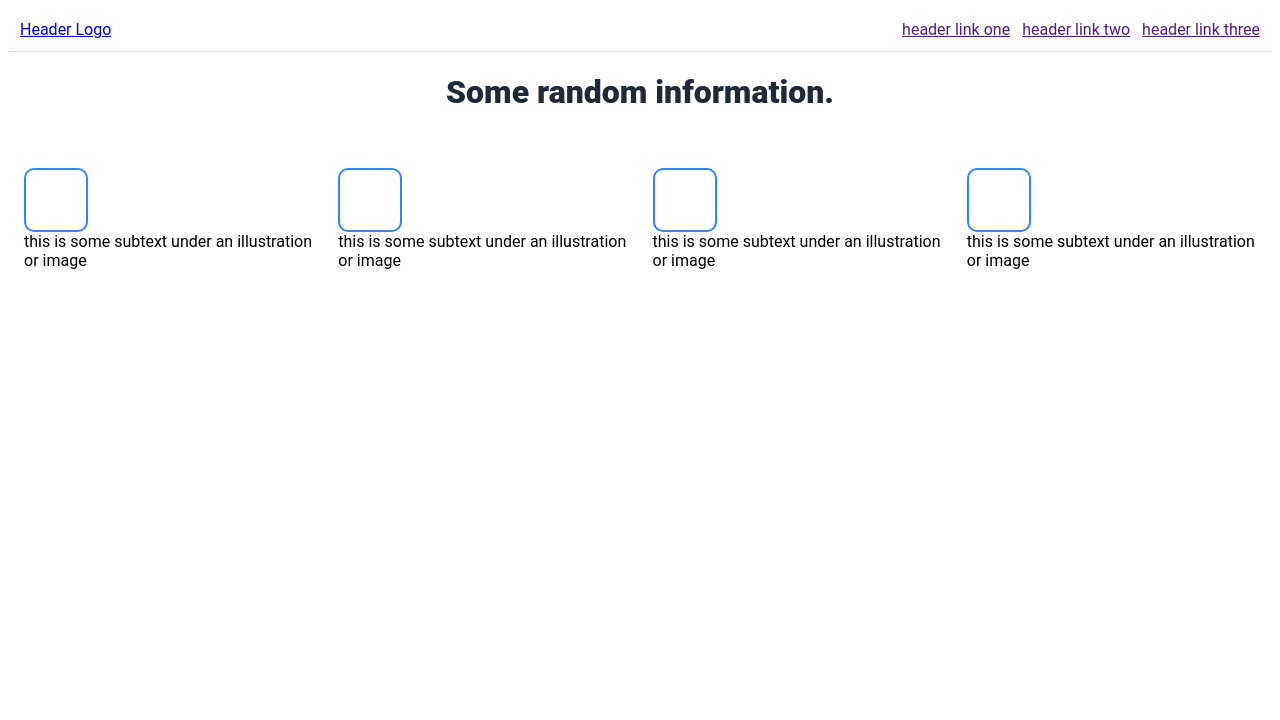
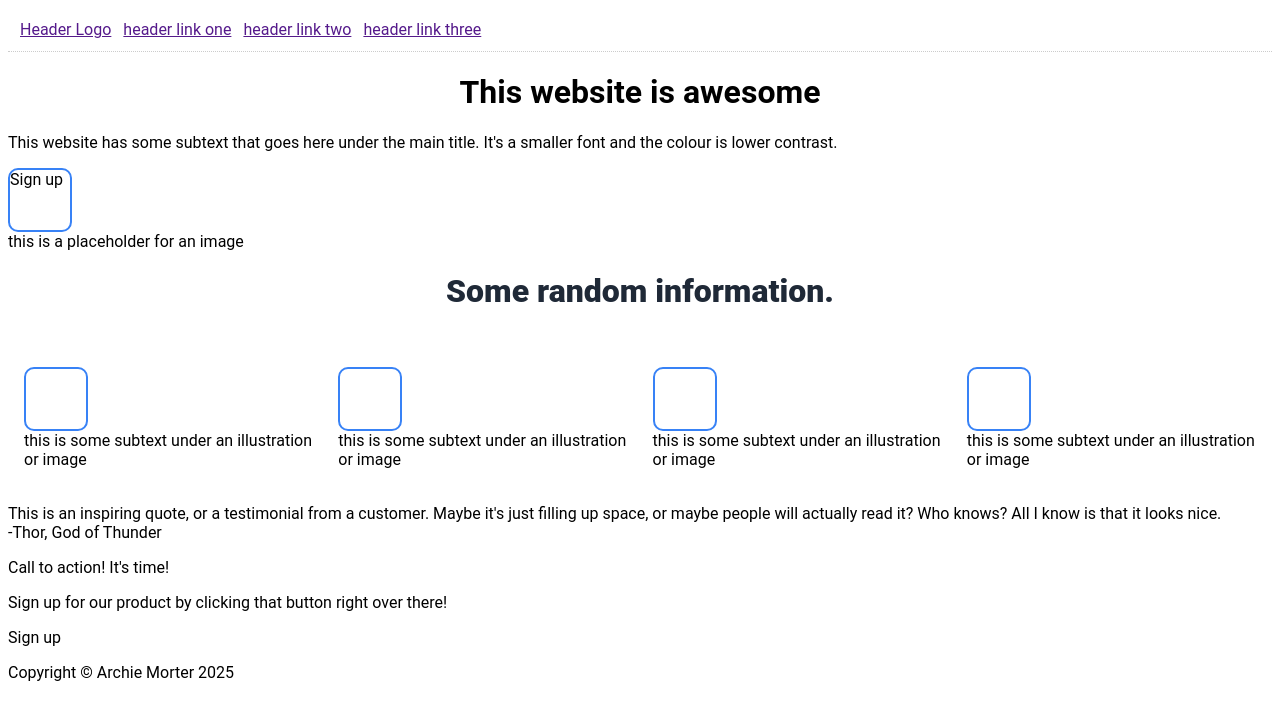
Before and after one commit to arch13m/odin-landing-page, a plain HTML site: page index.html in a window 1280 px wide. Drawn offline with Linux system fonts and the light colour scheme.

Commit message:
Add all sections

```diff
--- a/index.html
+++ b/index.html
@@ -12,28 +12,39 @@
 <body>
 <nav>
     <ul>
-        <li class="logo">
-            <a href="/">
+        <li>
+            <a href="" class="logo">
                 Header Logo
             </a>
         </li>
         <li>
-            <a href="">
+            <a href="" class="secondary-text">
                 header link one
             </a>
         </li>
         <li>
-            <a href="">
+            <a href="" class="secondary-text">
                 header link two
             </a>
         </li>
         <li>
-            <a href="">
+            <a href="" class="secondary-text">
                 header link three
             </a>
         </li>
     </ul>
 </nav>
+<div class="section-1">
+    <div>
+        <h1 class="section-1-header">This website is awesome</h1>
+        <p class="secondary-text">This website has some subtext that goes here under the main title.
+            It's a smaller font and the colour is lower contrast.
+        </p>
+        <div class="button item">Sign up</div>
+    </div>
+    <div class="image-placeholder">this is a placeholder for an image</div>
+</div>
+
 <h1 class="info-header">Some random information.</h1>
 <div class="container">
     <div>
@@ -53,5 +64,24 @@
         <div class="caption">this is some subtext under an illustration or image</div>
     </div>
 </div>
+<div class="section-3">
+    <div class="quote">This is an inspiring quote, or a testimonial from a customer.
+        Maybe it's just filling up space, or maybe people will actually read it?
+        Who knows? All I know is that it looks nice.
+    </div>
+    <div class="quote-author">-Thor, God of Thunder</div>
+</div>
+<div class="section-4">
+    <div class="button">
+        <div>
+            <p class="call-to-action">Call to action! It's time!</p>
+            <p class="secondary-text">Sign up for our product by clicking that button right over there!</p>
+        </div>
+        <div class="sign-up">Sign up</div>
+    </div>
+</div>
+<div class="footer">
+    <p>Copyright © Archie Morter 2025</p>
+</div>
 </body>
 </html>
```
